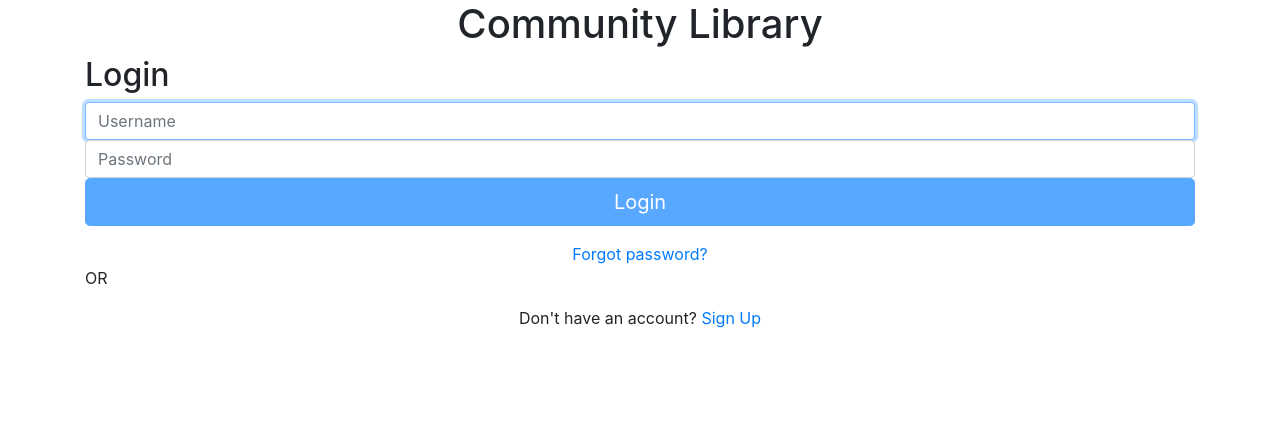
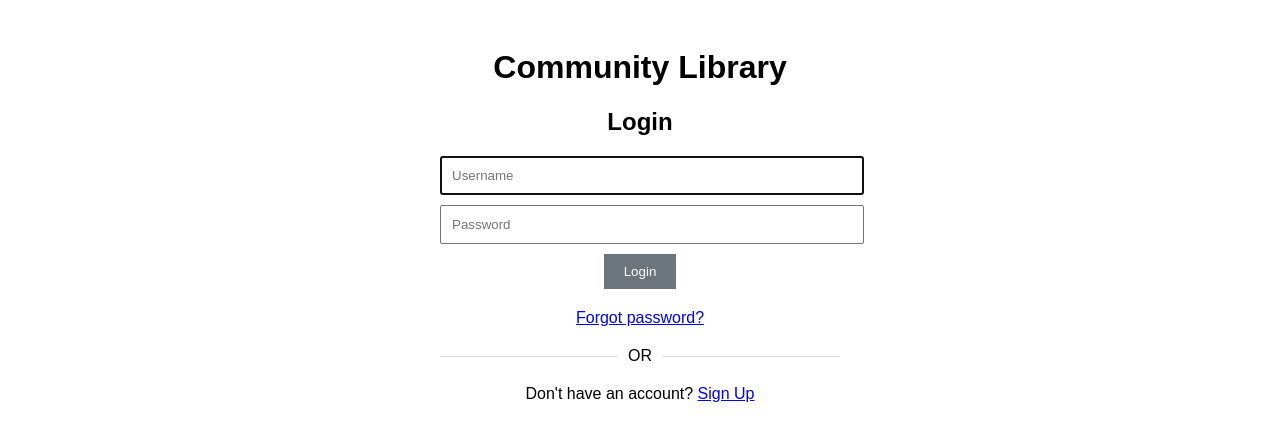
Before and after one commit to NithyaNN3/ITIS, a Django app: page /login/ in a window 1280 px wide. Shown: the top 441 px of the page. Run offline with Django 5.2, Linux system fonts and the light colour scheme; some libraries are stand-ins or nearby versions.

Commit message:
moved everything to html

```diff
--- a/users/templates/login.html
+++ b/users/templates/login.html
@@ -4,62 +4,103 @@
     <meta charset="UTF-8">
     <meta name="viewport" content="width=device-width, initial-scale=1.0">
     <title>Community Library</title>
-    <!-- Bootstrap CSS -->
-    <link href="https://stackpath.bootstrapcdn.com/bootstrap/4.5.2/css/bootstrap.min.css" rel="stylesheet">
-    <link rel="stylesheet" href="styles.css">
-    <!-- Google Fonts -->
-    <link href="https://fonts.googleapis.com/css2?family=Roboto:wght@700&display=swap" rel="stylesheet">
+    <style>
+        body {
+            font-family: Arial, sans-serif;
+        }
+        .container {
+            max-width: 400px;
+            margin: 0 auto;
+            padding: 20px;
+            text-align: center;
+        }
+        .form-container {
+            display: none;
+        }
+        .form-container.active {
+            display: block;
+        }
+        .form-signin {
+            margin-bottom: 20px;
+        }
+        .form-signin-heading {
+            margin-bottom: 20px;
+        }
+        .form-control {
+            margin-bottom: 10px;
+            width: 100%;
+            padding: 10px;
+        }
+        .btn {
+            padding: 10px 20px;
+            background-color: #007bff;
+            color: #fff;
+            border: none;
+            cursor: pointer;
+        }
+        .btn:disabled {
+            background-color: #6c757d;
+        }
+        .text-center {
+            margin-top: 20px;
+        }
+        .or-divider {
+            margin: 20px 0;
+            position: relative;
+            text-align: center;
+        }
+        .or-divider span {
+            background-color: #fff;
+            padding: 0 10px;
+            position: relative;
+            z-index: 1;
+        }
+        .or-divider::before {
+            content: "";
+            display: block;
+            height: 1px;
+            background-color: #ddd;
+            position: absolute;
+            top: 50%;
+            left: 0;
+            right: 0;
+            z-index: 0;
+        }
+    </style>
 </head>
-
 <body>
     <div class="container">
-        <h1 class="text-center">Community Library</h1>
+        <h1>Community Library</h1>
 
-        <div class="form-container" id="loginContainer">
+        <div class="form-container active" id="loginContainer">
             <!-- Login Form -->
             <form id="loginForm" class="form-signin">
                 <h2 class="form-signin-heading">Login</h2>
-                <label for="loginUsername" class="sr-only">Username</label>
                 <input type="text" id="loginUsername" name="username" class="form-control" placeholder="Username" required autofocus>
-
-                <label for="loginPassword" class="sr-only">Password</label>
                 <input type="password" name="password" id="loginPassword" class="form-control" placeholder="Password" required>
-
                 <button type="submit" id="loginButton" class="btn btn-lg btn-primary btn-block" disabled>Login</button>
-
                 <div class="text-center mt-3">
-                    <a href="#" id="showReset">Forgot password?</a>
+                    <a href="reset-password/">Forgot password?</a>
                 </div>
-
                 <div class="or-divider">
                     <span>OR</span>
                 </div>
             </form>
             <div class="text-center mt-3">
-                <p>Don't have an account? <a href="#" id="showSignUp">Sign Up</a></p>
+                <p>Don't have an account? <a href="register/">Sign Up</a></p>
             </div>
         </div>
 
-        <div class="form-container" id="signupContainer" style="display: none;">
+        <div class="form-container" id="signupContainer">
             <!-- Sign Up Form -->
             <form id="signUpForm" class="form-signin">
                 <h2 class="form-signin-heading">Sign Up</h2>
                 <p class="text-center" style="font-size: 1.2rem;">Sign up to explore the world of books</p>
-                <label for="signUpUsername" class="sr-only">Username</label>
                 <input type="text" id="signUpUsername" name="username" class="form-control" placeholder="Username" required>
-
-                <label for="signUpemail" class="sr-only">First Name</label>
                 <input type="email" id="signUpemail" name="Email" class="form-control" placeholder="Email" required>
-
-                <label for="fname" class="sr-only">First Name</label>
                 <input type="text" id="fname" name="First Name" class="form-control" placeholder="First Name" required>
-
-                <label for="lname" class="sr-only">Last Name</label>
                 <input type="text" name="Last Name" id="lname" class="form-control" placeholder="Last Name" required>
-
-                <label for="signUpPassword" class="sr-only">Password</label>
                 <input type="password" name="password" id="signUpPassword" class="form-control" placeholder="Password" required>
-
                 <button type="submit" id="signUpButton" class="btn btn-lg btn-primary btn-block" disabled>Sign Up</button>
             </form>
             <div class="text-center mt-3">
@@ -67,31 +108,22 @@
             </div>
         </div>
 
-        <div class="form-container" id="resetPassContainer" style="display: none;">
+        <div class="form-container" id="resetPassContainer">
             <!-- Password Reset Form -->
             <form id="resetPassForm" class="form-signin">
                 <h2 class="form-signin-heading">Trouble logging in?</h2>
                 <p class="text-center">Enter your username and we'll send you a link to reset your password.</p>
-                <label for="resetUsername" class="sr-only">Username</label>
                 <input type="text" id="resetUsername" name="username" class="form-control" placeholder="Username" required>
-
                 <button type="submit" id="resetButton" class="btn btn-lg btn-primary btn-block" disabled>Send reset link</button>
             </form>
             <div class="or-divider">
                 <span>OR</span>
             </div>
             <div class="text-center mt-3">
-                <p>Can't reset your password? <a href="#" id="showSignUpFromReset">Create new account</a></p>
+                <p>Can't reset your password? <a href="register/">Create new account</a></p>
                 <p><a href="#" id="showLoginFromReset">Back to login</a></p>
             </div>
         </div>
     </div>
-
-    <!-- Bootstrap JS and dependencies -->
-    <script src="https://code.jquery.com/jquery-3.5.1.slim.min.js"></script>
-    <script src="https://cdn.jsdelivr.net/npm/@popperjs/core@2.5.3/dist/umd/popper.min.js"></script>
-    <script src="https://stackpath.bootstrapcdn.com/bootstrap/4.5.2/js/bootstrap.min.js"></script>
-
-    <script src="script.js"></script>
 </body>
 </html>
```
